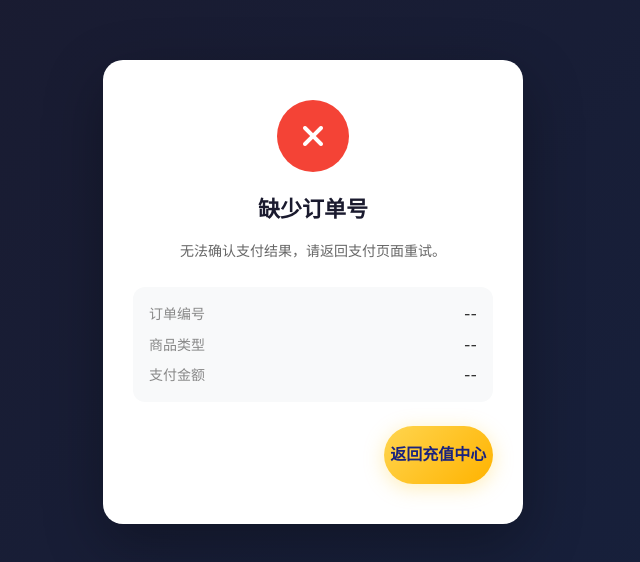
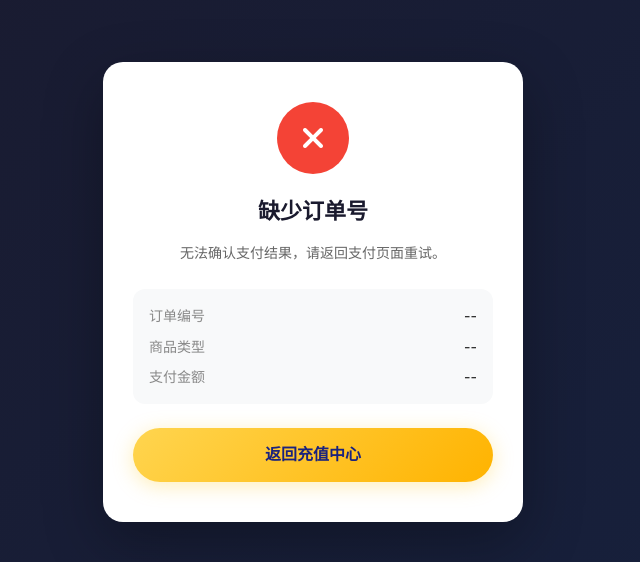
Before and after one commit to lbd111/frontend, a website: page pages/pay-return.html in a window 1280 px wide. Shown: the part 108-670 px from the top of the page, without its empty margins (327-967 px from the left). Drawn offline with nearby package versions, Linux system fonts and the light colour scheme.

Commit message:
ui(pay-return): remove unused buttons and make recharge button full-width

```diff
--- a/pages/pay-return.html
+++ b/pages/pay-return.html
@@ -79,6 +79,10 @@
             text-align: center;
             justify-content: center;
         }
+        .pay-return-actions .btn:only-child {
+            flex: 1 1 100%;
+            width: 100%;
+        }
         @media (max-width: 480px) {
             .pay-return-card {
                 padding: 28px 20px;
@@ -153,8 +157,6 @@
             </div>
 
             <div class="pay-return-actions" id="returnActions" style="display:none;">
-                <a href="vip.html" class="btn btn-outline" id="btnVip">会员中心</a>
-                <a href="recharge.html" class="btn btn-outline" id="btnRecharge">充值中心</a>
                 <a href="recharge.html" class="btn btn-primary" id="btnProfile">返回充值中心</a>
             </div>
         </div>
```
